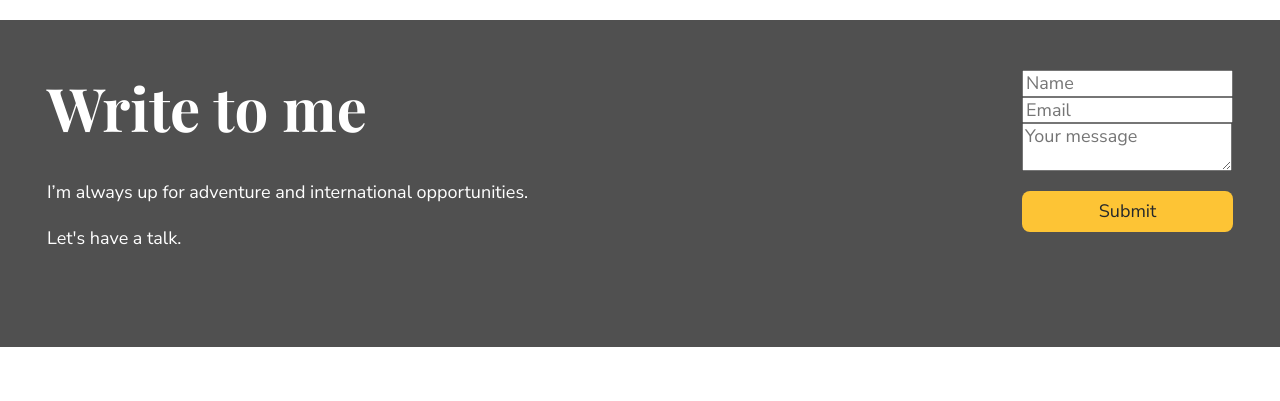
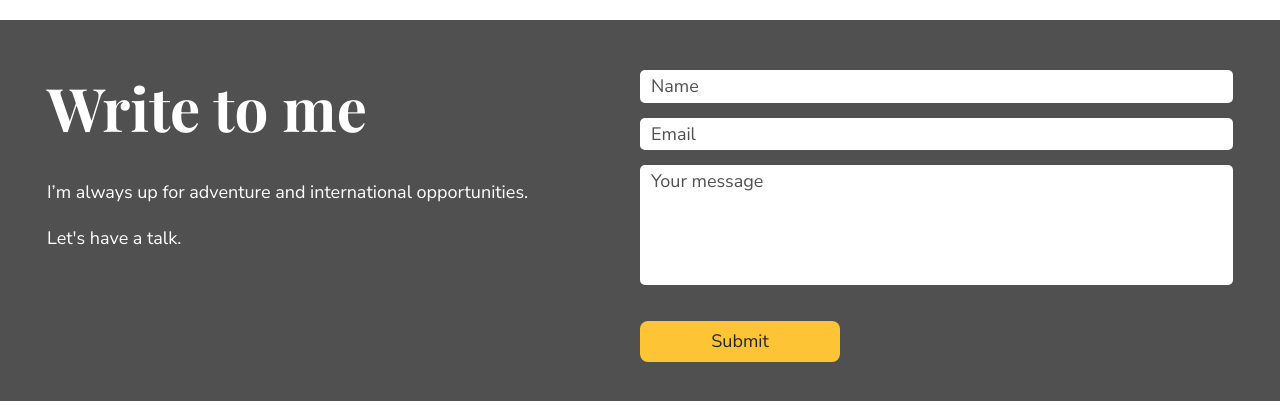
Before and after one commit to AnastasiaDrokina/my-portfolio-react, a JavaScript app: page / in a window 1280 px wide. Shown: the part 1124-1525 px from the top of the page. Before the commit the page ends 1471 px from the top, so only its background shows below. Built offline with nearby package versions, Linux system fonts and the light colour scheme.

Commit message:
Fix style de form

```diff
--- a/src/App.js
+++ b/src/App.js
@@ -141,8 +141,9 @@ function App() {
             </p>
             <p className="title-white">Let's have a talk.</p>
           </div>
-          <div className="contacts__col"></div>
-          <ContactForm />
+          <div className="contacts__col">
+            <ContactForm />
+          </div>
         </div>
       </footer>
     </div>
--- a/src/Button.js
+++ b/src/Button.js
@@ -1,8 +1,6 @@
-import "./index.css";
-
 function Button(props) {
   return (
-    <button className="button" type="submit">
+    <button className="btn btn--sm btn--main" type="submit">
       {props.children}
     </button>
   );
--- a/src/ContactForm.js
+++ b/src/ContactForm.js
@@ -1,31 +1,49 @@
 import { Button } from "./Button";
 
 function ContactForm(props) {
-  function formSubmit(event) {
+  function handleSubmit(event) {
+    event.preventDefault();
+
     const formData = new FormData(event.target);
-    event.preventDefault();
     const name = formData.get("name-field");
     const email = formData.get("email-field");
     const message = formData.get("textarea-field");
-    console.log(name, email, message);
+
+    console.log("FormData");
+    console.log(`name: ${name}`);
+    console.log("name:", name);
+    console.log({ email });
+    console.log({ message });
     // console.log(event.target.elements.name.value);
     // console.log(event.target.elements.email.value);
     // console.log(event.target.elements.textarea.value);
   }
 
   return (
-    <form onSubmit={formSubmit}>
+    <form className="form" onSubmit={handleSubmit}>
       <div>
         <label className="visually-hidden" htmlFor="name">
           Name
         </label>
-        <input id="name" type="text" name="name-field" placeholder="Name" />
+        <input
+          id="name"
+          type="text"
+          name="name-field"
+          required="required"
+          placeholder="Name"
+        />
       </div>
       <div>
         <label className="visually-hidden" htmlFor="email">
           Email
         </label>
-        <input id="email" type="email" name="email-field" placeholder="Email" />
+        <input
+          id="email"
+          type="email"
+          name="email-field"
+          required="required"
+          placeholder="Email"
+        />
       </div>
       <div>
         <label className="visually-hidden" htmlFor="textarea">
@@ -34,6 +52,7 @@ function ContactForm(props) {
         <textarea
           id="textarea"
           name="textarea-field"
+          required="required"
           placeholder="Your message"
         ></textarea>
       </div>
--- a/src/index.css
+++ b/src/index.css
@@ -2,20 +2,6 @@
 html {
   line-height: 1.15;
   -webkit-text-size-adjust: 100%;
-}
-
-.visually-hidden {
-  position: absolute;
-  width: 1px;
-  height: 1px;
-  margin: -1px;
-  border: 0;
-  padding: 0;
-  white-space: nowrap;
-  -webkit-clip-path: inset(100%);
-  clip-path: inset(100%);
-  clip: rect(0 0 0 0);
-  overflow: hidden;
 }
 
 main {
@@ -1065,22 +1051,3 @@ img {
     font-size: 26px;
   }
 }
-
-.button {
-  border: none;
-  cursor: pointer;
-  display: inline-block;
-  width: 100%;
-  padding: 10px 20px;
-  margin: 15px 0;
-  background-color: #fdc435;
-  border-radius: 8px;
-  text-decoration: none;
-  text-align: center;
-  color: #25282b;
-  transition: background 0.3s ease-in;
-}
-
-.button:hover {
-  background-color: #fdb503;
-}
```
